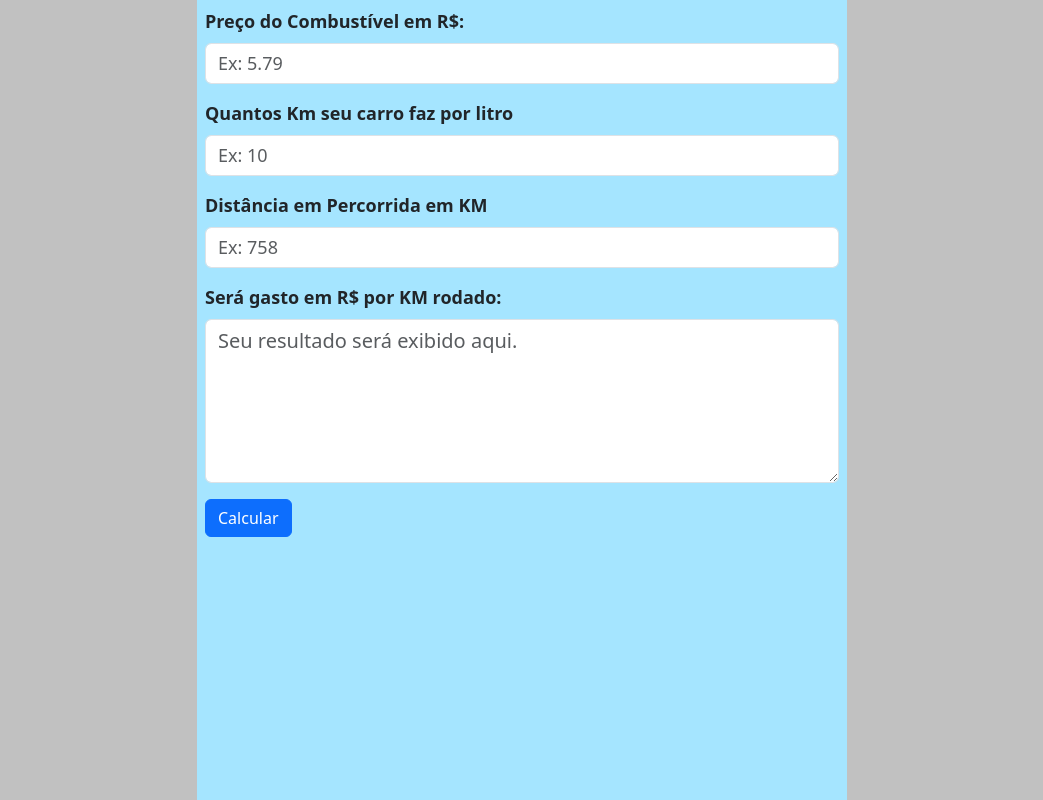
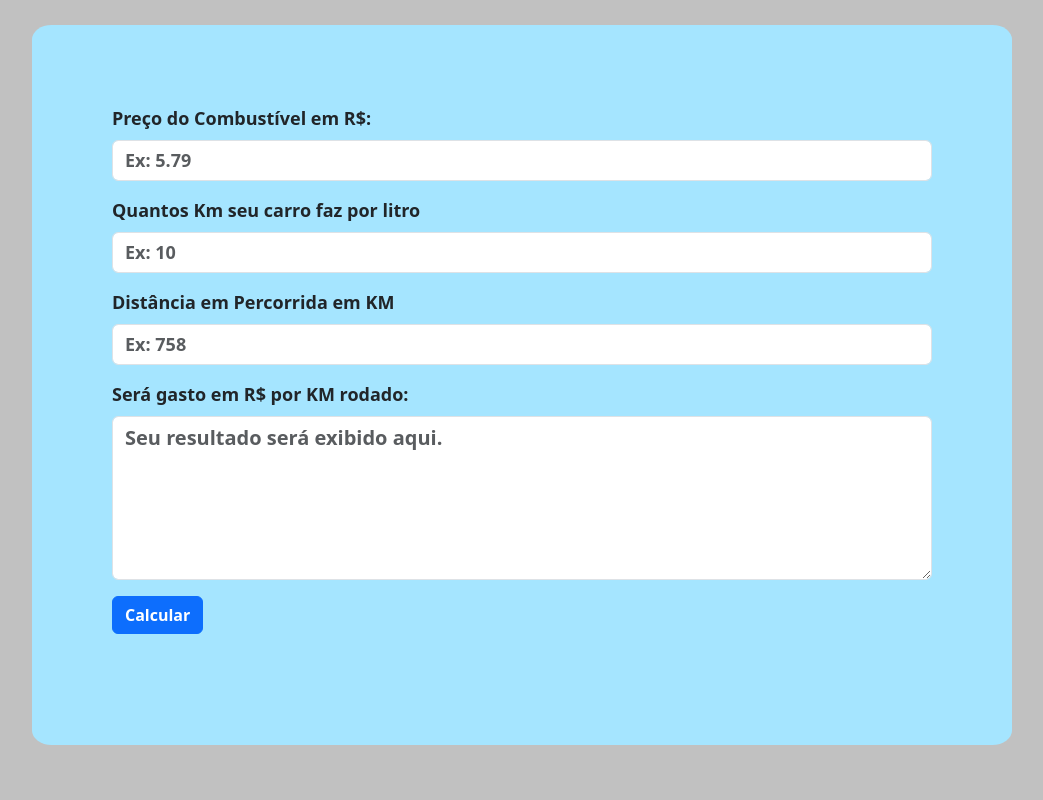
Before and after one commit to Alderj/calc-por-km, a plain HTML site: page index.html in a window 1280 px wide. Shown: the whole page, without its empty margins (118-1161 px from the left). Drawn offline with Linux system fonts and the light colour scheme.

Commit message:
atualizado estilo.css para @media 992px

```diff
--- a/estilo.css
+++ b/estilo.css
@@ -1,7 +1,8 @@
 :root {
     --color-primary: #c1c1c1;
     --color-secondary: #a5e5ff;
-    --color-tertiary:
+    --color-tertiary: #0a6522;
+    --color-red: red;
 }
 
 * {
@@ -14,13 +15,24 @@ body {
     background-color: var(--color-primary);
 }
 
+
+.form-control{
+    color: var(--color-tertiary);
+    font-weight: bolder;
+}
+
+.form-control:focus{
+    color: var(--color-red);
+    font-weight: light;
+}
+
 .formulario {
     max-width: 650px;
     padding: .5rem;
     background-color: var(--color-secondary);
-    margin-top: 30px;
     align-items: center;
     height: 100vh;
+    padding-top: 20px;
 }
 
 .form-label{
@@ -28,7 +40,7 @@ body {
     font-size: 18px;
 }
 #text_area{
-    color: red;
+    color: var(--color-red);
     font-size: 20px;
 }
 
@@ -36,6 +48,18 @@ body {
     color: var(--color-tertiary);
     font-size: 18px;
 }
-button{
+.btn{
     font-weight: bold;
 }
+
+
+
+@media (min-width: 992px){
+    .formulario{
+        max-width: 980px;
+        padding: 5rem;
+        margin: 25px auto;
+        border-radius: 2%;
+        height: 90vh;
+    }
+}
--- a/index.html
+++ b/index.html
@@ -11,18 +11,18 @@
 </head>
 
 <body>
-    <div class="w-100 m-auto formulario">
+    <div class="w-100 formulario">
         <div class="mb-3">
             <label for="precodocombustivel" class="form-label text-center">Preço do Combustível em R$:</label>
             <input type="number" class="form-control" id="precodocombustivel" placeholder="Ex: 5.79">
         </div>
         <div class="mb-3">
             <label for="mediadocarro" class="form-label">Quantos Km seu carro faz por litro</label>
-            <input type="text" class="form-control" id="mediadocarro" placeholder="Ex: 10">
+            <input type="number" class="form-control" id="mediadocarro" placeholder="Ex: 10">
         </div>
         <div class="mb-3">
             <label for="distanciaapercorrer" class="form-label">Distância em Percorrida em KM</label>
-            <input type="text" class="form-control" id="distanciaapercorrer" placeholder="Ex: 758">
+            <input type="number" class="form-control" id="distanciaapercorrer" placeholder="Ex: 758">
         </div>
 
         <div class="mb-3">
```
